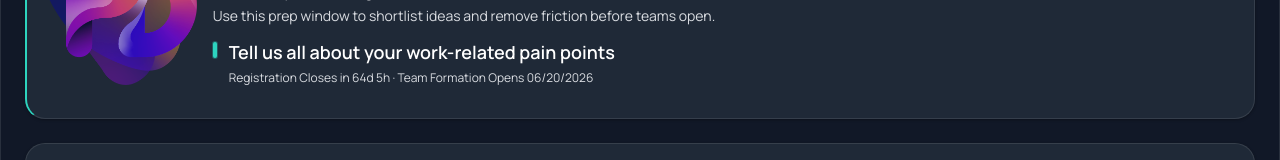
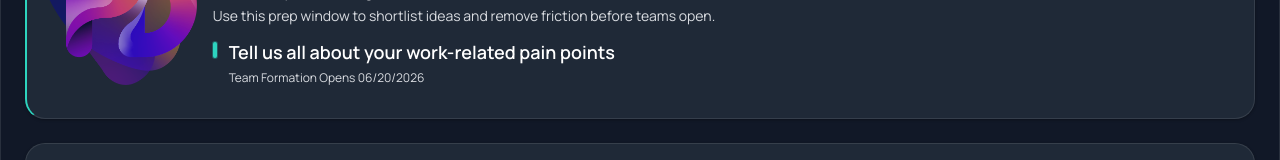
Before and after one commit to nickfine/hackcentral, a React (Vite) app in the folder forge-native/static/runtime-frontend/: page / in a window 1280 px wide. Shown: the part 354-514 px from the top of the page. Built offline with nearby package versions, Linux system fonts and the light colour scheme.

Commit message:
fix: hide registration countdown in pre-launch hero, keep team formation date

```diff
--- a/forge-native/package.json
+++ b/forge-native/package.json
@@ -1,6 +1,6 @@
 {
   "name": "hackday-central-forge-native",
-  "version": "0.4.9",
+  "version": "0.4.10",
   "private": true,
   "scripts": {
     "typecheck": "tsc --noEmit",
--- a/forge-native/static/runtime-frontend/src/components/Dashboard.jsx
+++ b/forge-native/static/runtime-frontend/src/components/Dashboard.jsx
@@ -1112,8 +1112,8 @@ function Dashboard({
                         : `Next action: ${nextAction.label}`}
                     </p>
                     <p className="dashboard-hero-meta-text text-xs font-normal" data-testid="dashboard-row1-meta">
-                      {countdownText}
-                      {nextMilestoneText ? ` · ${nextMilestoneText}` : ''}
+                      {eventPhase !== 'signup' && countdownText}
+                      {nextMilestoneText ? `${eventPhase !== 'signup' && countdownText ? ' · ' : ''}${nextMilestoneText}` : ''}
                     </p>
                   </div>
                 </div>
```
